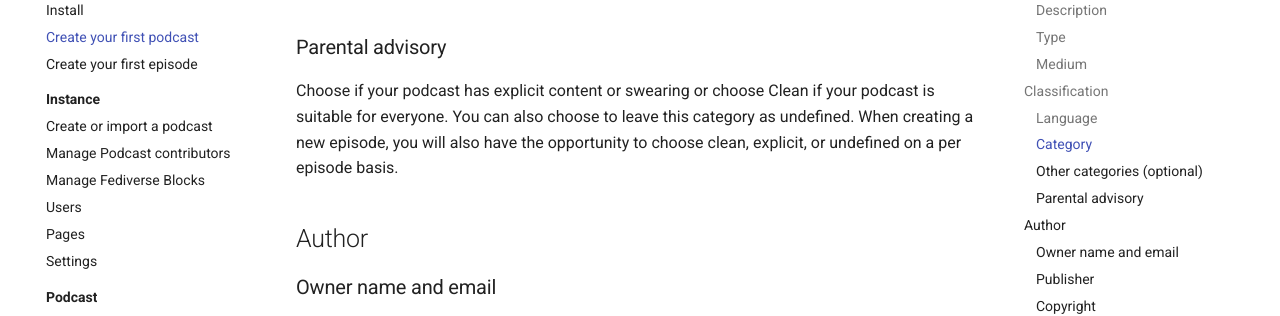
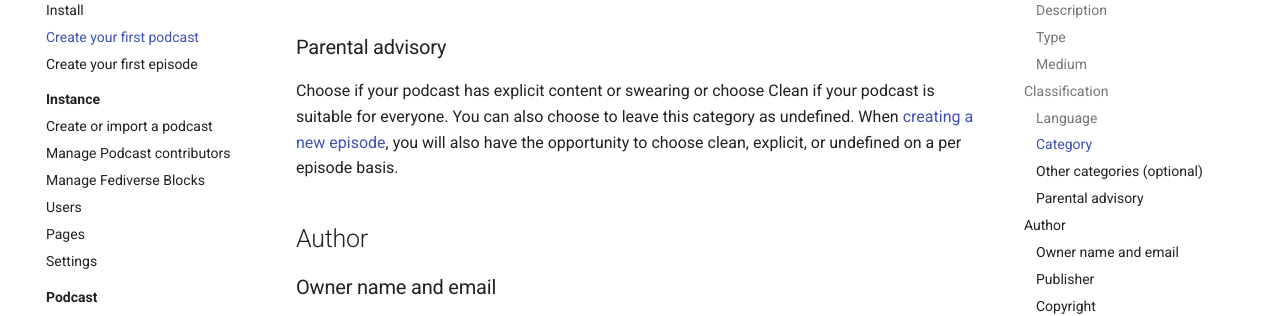
Before and after one commit to prcutler/castopod-user-guide, an MkDocs documentation site: the page built from docs/getting-started/create-podcast.md, in a window 1280 px wide and 1400 px high, scrolled down 1326 px. Shown: the part 179-495 px from the top of the window. Built offline with MkDocs 1.6.1 and Material for MkDocs 9.7.7, drawn with Linux system fonts in a browser that asks for light colours; comment, search, counter and statistics services are not loaded; part of the change alters nothing that is shown; some of the changed text lies outside the part shown.

```diff
--- a/docs/getting-started/create-podcast.md
+++ b/docs/getting-started/create-podcast.md
@@ -49,8 +49,8 @@ You can choose a second category in addition to the main category you set up.
 ### Parental advisory
 
 Choose if your podcast has explicit content or swearing or choose Clean if your podcast is suitable for everyone. You
-can also choose to leave this category as undefined.  When creating a new episode, you will also have the
-opportunity to choose clean, explicit, or undefined on a per episode basis.
+can also choose to leave this category as undefined.  When [creating a new episode](../podcast/episodes.md),
+you will also have the opportunity to choose clean, explicit, or undefined on a per episode basis.
 
 ## Author
 
@@ -93,8 +93,8 @@ listens over time, episode comparison charts, and more.
 
 ## Location
 
-You can optionally add a real or fictitious location name in this field.  When creating a new episode, you also can
-add a location to an individual episode.
+You can optionally add a real or fictitious location name in this field.  When
+[creating a new episode](../podcast/episodes.md) you also can add a location to an individual episode.
 
 ## Advanced Parameters
 
```
